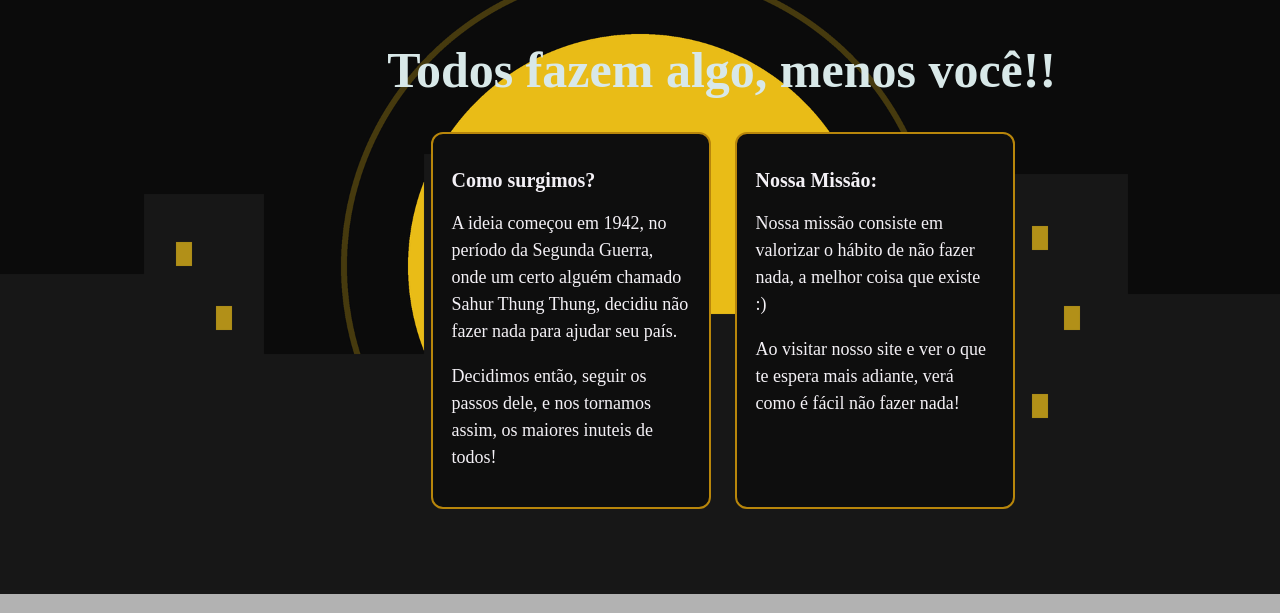
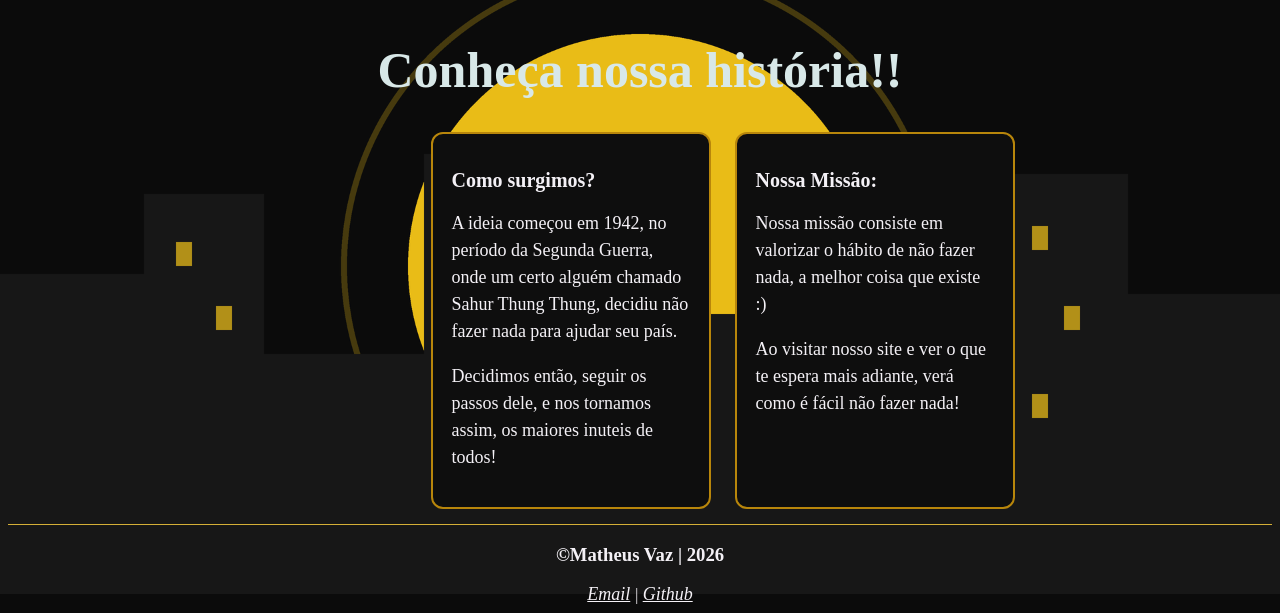
Before and after one commit to matheus-moraesdev/prjVagabundo, a plain HTML site: page index.html in a window 1280 px wide. Shown: the part 206-819 px from the top of the page. Drawn offline with Linux system fonts and the light colour scheme.

Commit message:
Criação e estilização do footer da página Sobre

```diff
--- a/index.html
+++ b/index.html
@@ -18,8 +18,9 @@
     </nav>
     </header>
     <main>
-       <h1 class="titulo">Todos fazem algo, menos você!!</h1>
-       <div class="cards">
+        <h1 class="titulo">Conheça nossa história!!</h1>
+       <div class="container">
+        <div class="cards">
         <article class="card">
             <h2>Como surgimos?</h1>
             <p>A ideia começou em 1942, no período da Segunda Guerra, onde um certo alguém chamado Sahur Thung Thung, decidiu não fazer nada para ajudar seu país.</p>
@@ -30,11 +31,16 @@
             <p>Nossa missão consiste em valorizar o hábito de não fazer nada, a melhor coisa que existe :)</p>
             <p>Ao visitar nosso site e ver o que te espera mais adiante, verá como é fácil não fazer nada!</p>
         </article>
-
+        </div>
     </div>
     </main>
     <footer class="rodape">
-        <p></p>
+        <h3>&copy;Matheus Vaz | 2026</h3>
+       <address>
+                <a class="link" href="mailto:matheusmoraes.vaz07@gmail.com">Email</a>
+                <span> | </span>
+                <a class="link" href="https://github.com/matheus-moraesdev">Github</a>
+        </address>
     </footer>
 </body>
 </html>
--- a/style/style.css
+++ b/style/style.css
@@ -10,7 +10,6 @@ body{
     background-repeat: no-repeat;
     background-attachment: fixed;
     color: #f4f1f6;
-    background-color: rgba(0, 0, 0, 0.3);
 }
 
 .cabecalho{
@@ -50,6 +49,7 @@ body{
     flex-wrap: wrap;
     gap: 24px;
     margin-left: 33.5%;
+    margin-bottom: 15px;
 }
 
 .card{
@@ -76,7 +76,7 @@ body{
     line-height: 1.5;
 }
  h1{
-    margin-left: 30%;
+   text-align: center;
     font-size: 50px;
     color: #d8e8e8;
  }
@@ -85,3 +85,24 @@ body{
     transform: translateY(-10%);
     color: #b8860b;
  }
+
+ .rodape{
+    text-align: center;
+    border-top: #d4af37;
+    border-top: 1px solid #d4af37;
+ }
+
+ .rodape h3:hover{
+    transition: 0.5s;
+    color: #d4af37;
+ }
+
+ .link{
+    color:#f4f1f6;
+    font-size: 18px;
+ }
+
+ .link:hover{
+    color: #d4af37;
+    transition: 0.5s;
+ }
```
